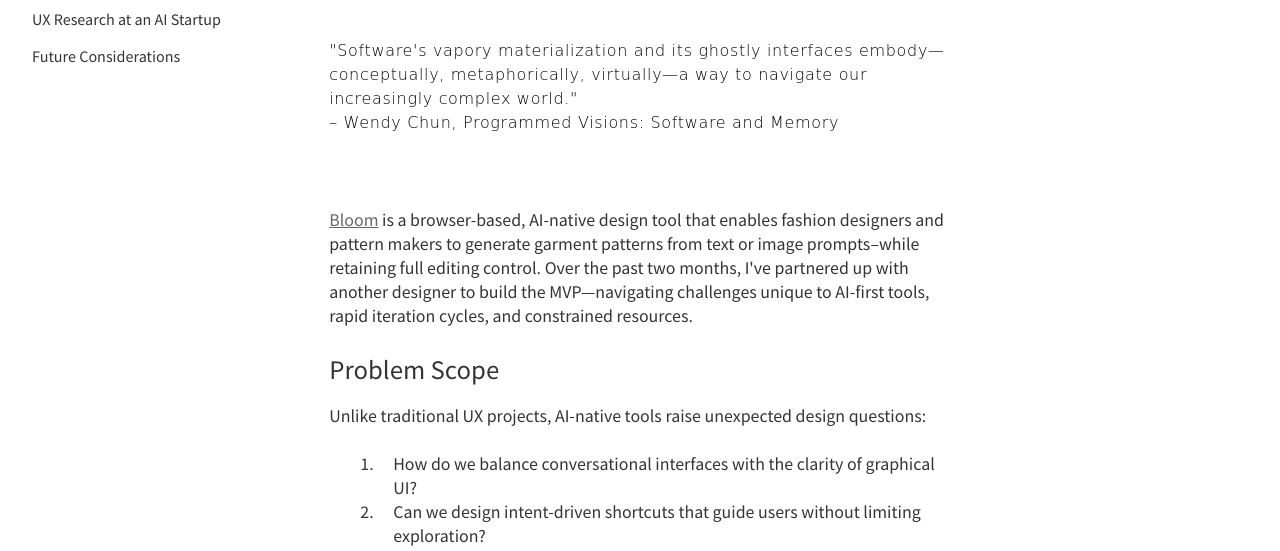
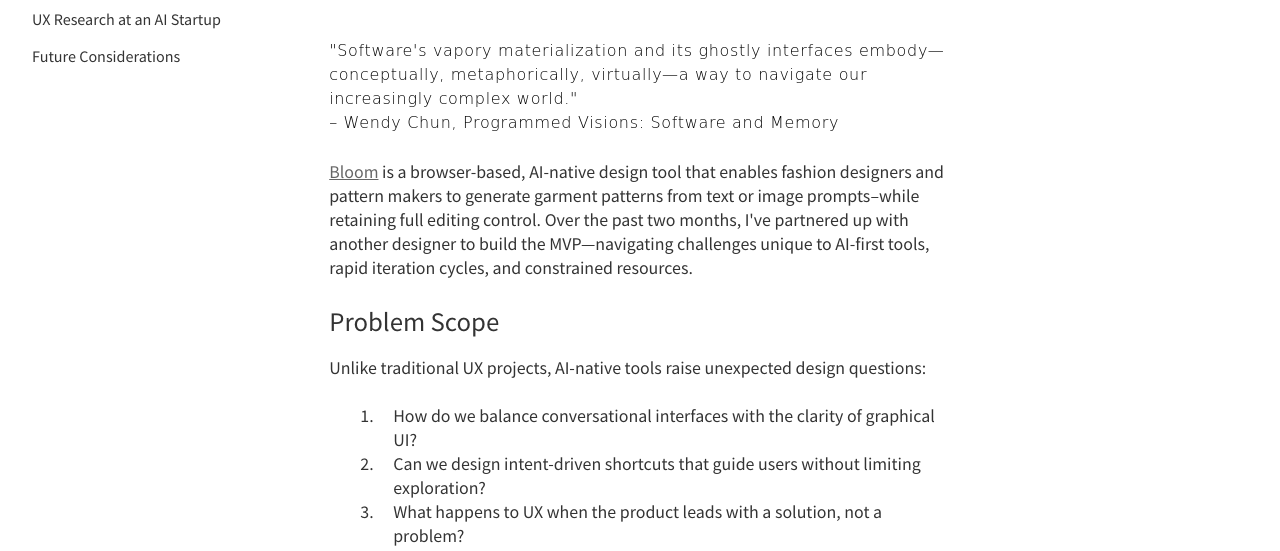
Before and after one commit to AllyYL/casestudy, an Eleventy site: page src/projects/bloom.md in a window 1280 px wide. Shown: the part 239-790 px from the top of the page. Built offline with nearby package versions, Linux system fonts and the light colour scheme; Eleventy itself is replaced by a stand-in of ours; files that its build step writes are made by us from their sources.

Commit message:
Update bloom.md

```diff
--- a/src/projects/bloom.md
+++ b/src/projects/bloom.md
@@ -19,7 +19,7 @@ layout: article.njk
     – Wendy Chun, Programmed Visions: Software and Memory
 </div>
 
-<br><br>
+<br>
 
 [Bloom](https://bloom3d.io/) is a browser-based, AI-native design tool that enables fashion designers and pattern makers to generate garment patterns from text or image prompts–while retaining full editing control. Over the past two months, I've partnered up with another designer to build the MVP—navigating challenges unique to AI-first tools, rapid iteration cycles, and constrained resources.
 
```
